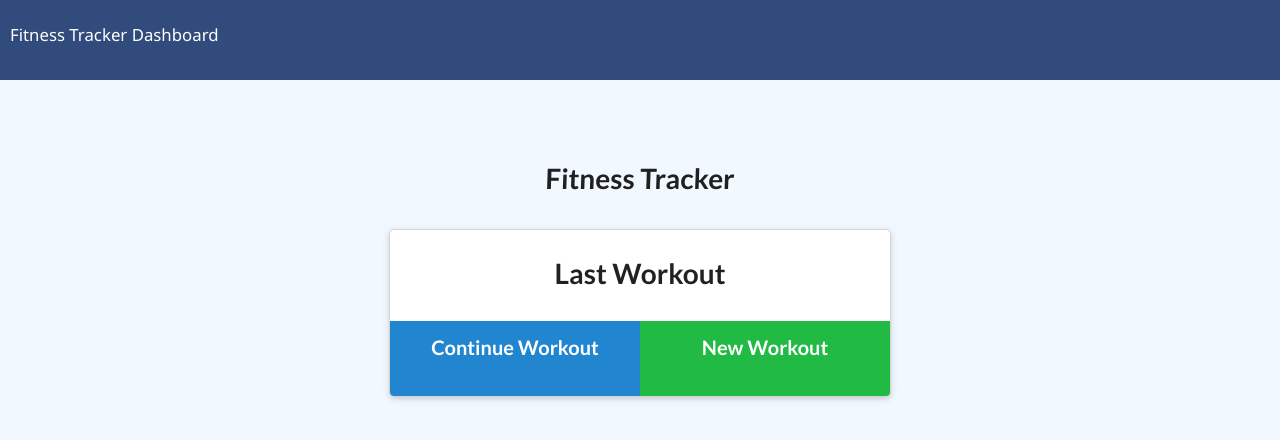
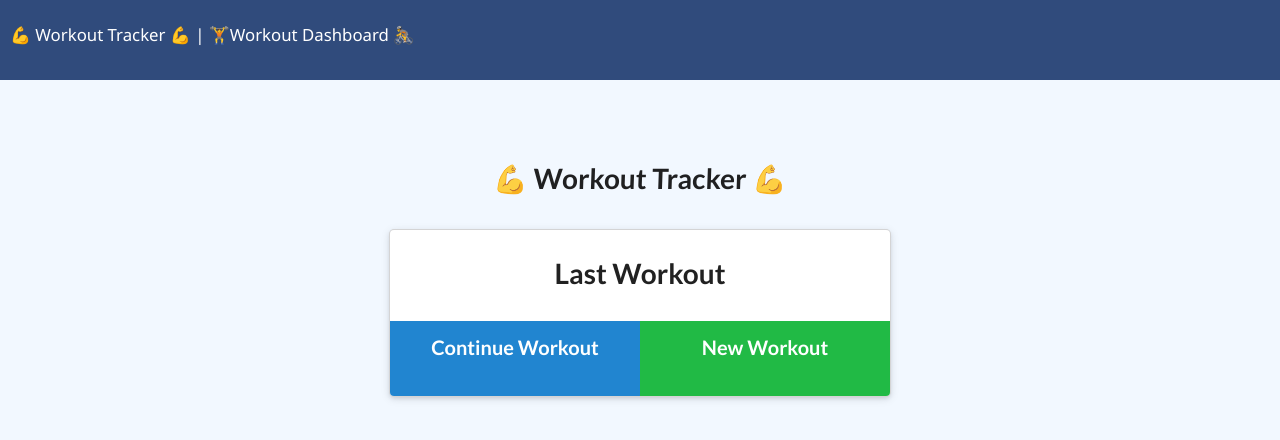
Before and after one commit to shelb-doc/new-years-fitness-tracker, a website: page public/index.html in a window 1280 px wide. Drawn offline with nearby package versions, Linux system fonts and the light colour scheme; no server answers.

Commit message:
added some emojis to make it a bit of fun

```diff
--- a/public/index.html
+++ b/public/index.html
@@ -12,12 +12,12 @@
 
 <body>
   <nav>
-    <a href="/">Fitness Tracker</a>
-    <a href="/stats">Dashboard</a>
+    <a href="/">💪 Workout Tracker 💪 | </a>
+    <a href="/stats">🏋️Workout Dashboard 🚴</a>
   </nav>
   <div class="wrapper workout">
     <header>
-      <h1>Fitness Tracker</h1>
+      <h1>💪 Workout Tracker 💪</h1>
     </header>
     <div class="ui container workout">
       <div class="ui raised card m-auto">
```
Also changed, not shown: public/exercise.html (+3 -3 lines), public/stats.html (+3 -3 lines).
